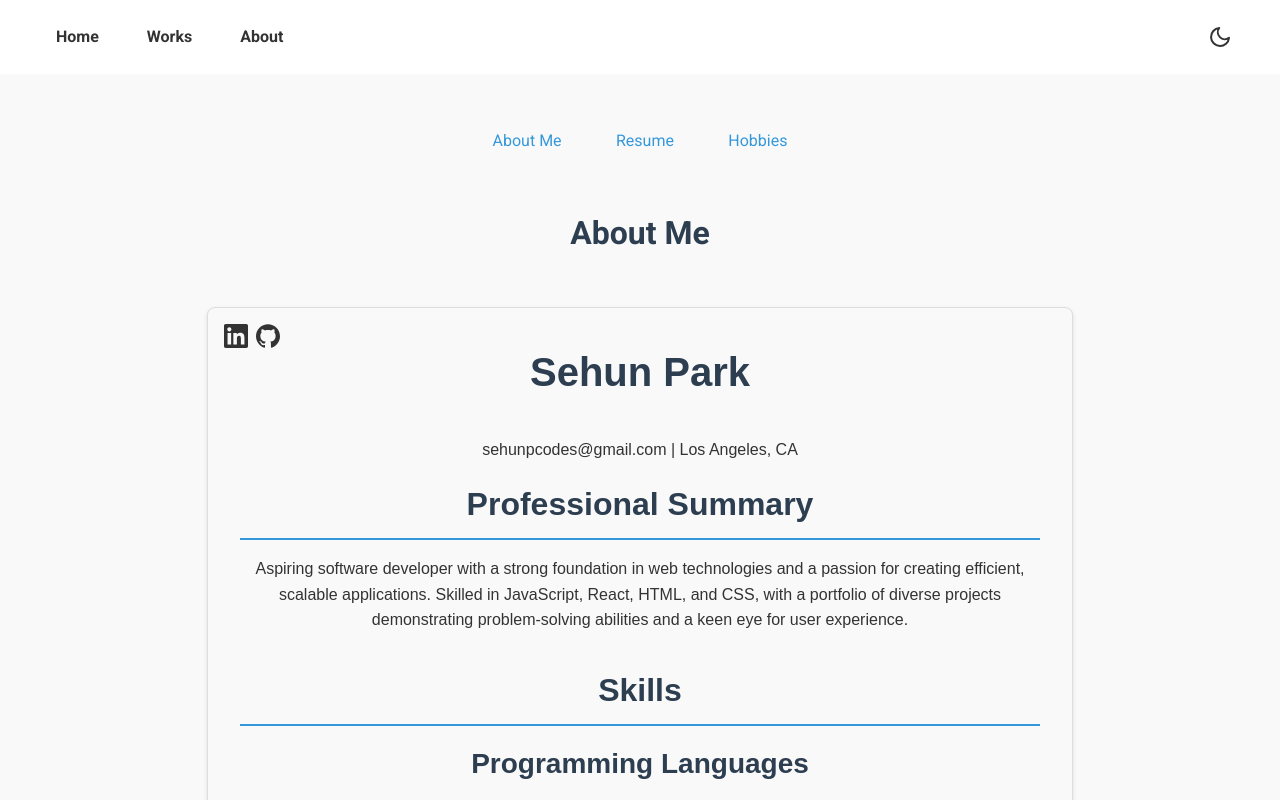
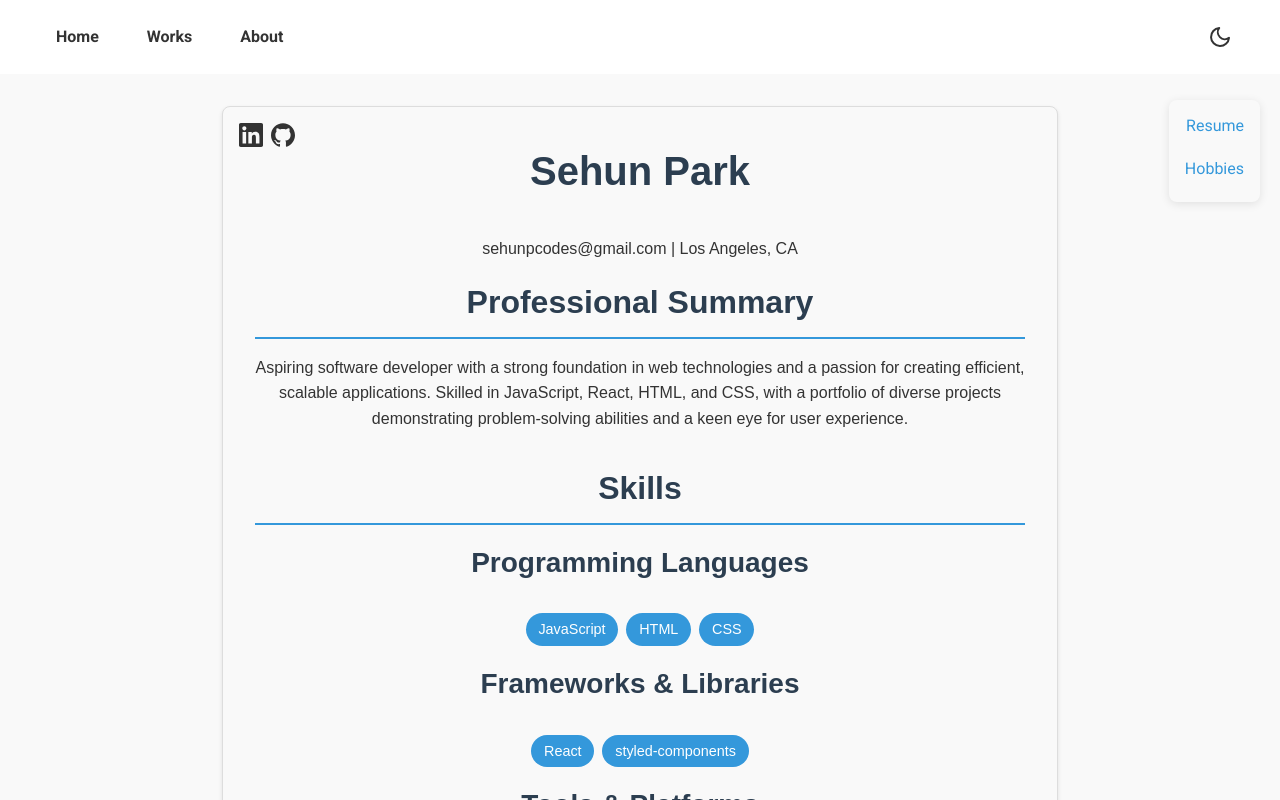
Before and after one commit to sehundpark/personal-portfolio, a React (Vite) app: page /about in a window 1280 px wide. Shown: the top 800 px of the page. Built offline with nearby package versions, Linux system fonts and the light colour scheme.

Commit message:
Navigation in About page UI change. Misc UI changes in About.

```diff
--- a/src/components/HobbyCard.jsx
+++ b/src/components/HobbyCard.jsx
@@ -10,7 +10,7 @@ export const HobbyCard = ({ content, imageSlider }) => {
 };
 
 const StyledCard = styled.div`
-  border: 1px solid var(--border-color);
+  border: 1px solid var(--primary-color);
   border-radius: 12px;
   padding: 20px;
   width: 100%;
@@ -20,7 +20,7 @@ const StyledCard = styled.div`
   display: flex;
   flex-direction: column;
   background-color: var(--card-background);
-  box-shadow: 0 4px 6px var(--shadow-color);
+  box-shadow: 0 4px 6px rgba(0, 0, 0, 0.1);
   transition: transform 0.3s ease;
 
   &:hover {
--- a/src/pages/About.jsx
+++ b/src/pages/About.jsx
@@ -13,16 +13,13 @@ const hobbies = [
   { name: "Sports", Component: HobbiesSports },
 ];
 
-const NAVBAR_HEIGHT = 70; // Adjust this to match your Navbar height
-
 export const About = () => {
-  const [activeSection, setActiveSection] = useState("about");
+  const [activeSection, setActiveSection] = useState("resume");
 
   const scrollToSection = (elementId) => {
     const element = document.getElementById(elementId);
     const elementPosition = element.getBoundingClientRect().top;
-    const offsetPosition =
-      elementPosition + window.pageYOffset - NAVBAR_HEIGHT - 20;
+    const offsetPosition = elementPosition + window.pageYOffset - 80;
 
     window.scrollTo({
       top: offsetPosition,
@@ -32,14 +29,14 @@ export const About = () => {
 
   useEffect(() => {
     const handleScroll = () => {
-      const sections = ["about", "resume", "hobbies"];
+      const sections = ["resume", "hobbies"];
       let current = "";
 
       for (let section of sections) {
         const element = document.getElementById(section);
         if (element) {
           const rect = element.getBoundingClientRect();
-          if (rect.top <= NAVBAR_HEIGHT + 50) {
+          if (rect.top <= 50) {
             current = section;
           }
         }
@@ -58,12 +55,6 @@ export const About = () => {
     <StyledAboutPage>
       <NavBar>
         <NavItem
-          onClick={() => scrollToSection("about")}
-          active={activeSection === "about"}
-        >
-          About Me
-        </NavItem>
-        <NavItem
           onClick={() => scrollToSection("resume")}
           active={activeSection === "resume"}
         >
@@ -76,40 +67,6 @@ export const About = () => {
           Hobbies
         </NavItem>
       </NavBar>
-
-      <Section id="about">
-        <h2>About Me</h2>
-        {/* <StyledAboutMeParagraph>
-          Hello! My name is Sehun. I'm currently searching for work as a Junior
-          Front-End Developer. I began to learn about web development with The
-          Odin Project. I was previously working in marketing, but realized that
-          my future prospects were simply not enough to sustain myself or my
-          desire to one day have a family of my own. I retraced my life back to
-          the very beginning to try and rediscover a potential career that could
-          provide me with a stable financial career whilst being something
-          enjoyable and attuned to my skillset. I was taken back to my memory of
-          a game called Minecraft. It was early in my Junior High school years
-          and I wanted to create an online community for my friends and I. Thus,
-          I created DarkCrest MC Servers. It was, in a way, my first glimpse
-          into the world of computer science and programming. I was running a
-          Minecraft server on Linux and had to learn to navigate via command
-          line. I was doing file transfers via FTP. I had learnt and setup MySQL
-          databases to store world mapping data. I dabbled a little bit in Java
-          to create simple plugins (mods) for the server. I had a lot of fun
-          doing this and actually entered my first year of college with a major
-          in Computer Science and Engineering. However, things didn't quite pan
-          out that first year with due to a series of unfortunate events. I
-          switched majors and pursued something else and had a lot of fun doing
-          it. Half a decade later, I found myself coming back to learning how to
-          code. Financial situations did not allow me to return the conventional
-          route and so I sought out free opportunities and presevered through
-          self-learning and growth. I'm happy to say that I finally feel that I
-          am ready to break into this new field and venture towards this new
-          journey in my life. My mission is to continue learning and growing in
-          this world where creativity and tech intermingles, both seemingly
-          opposite ends but somehow intertwined like myself.
-        </StyledAboutMeParagraph> */}
-      </Section>
 
       <Section id="resume">
         <Resume />
@@ -130,25 +87,24 @@ export const About = () => {
 };
 
 const StyledAboutPage = styled.div`
-  max-width: 1000px;
+  max-width: 900px;
   margin: 0 auto;
   padding: 2rem;
   text-align: center;
   box-sizing: border-box;
-  background-color: var(--background-color);
-  color: var(--text-color);
 `;
 
 const NavBar = styled.nav`
   display: flex;
-  justify-content: center;
-  gap: 1rem;
-  margin-bottom: 2rem;
-  position: sticky;
-  top: ${NAVBAR_HEIGHT}px;
+  flex-direction: column;
+  position: fixed;
+  right: 20px;
+  top: 100px;
   background-color: var(--background-color);
-  padding: 1rem 0;
-  z-index: 90;
+  padding: 0.5rem;
+  border-radius: 8px;
+  box-shadow: 0 2px 10px var(--shadow-color);
+  z-index: 100;
 `;
 
 const NavItem = styled.button`
@@ -160,18 +116,14 @@ const NavItem = styled.button`
     props.active ? "var(--secondary-color)" : "var(--primary-color)"};
   transition: color 0.3s ease;
   font-weight: ${(props) => (props.active ? "bold" : "normal")};
+  margin-bottom: 0.5rem;
+  padding: 0.5rem;
+  text-align: right;
 
   &:hover {
     color: var(--secondary-color);
   }
 `;
-
-// const StyledAboutMeParagraph = styled.p`
-//   padding-bottom: 50px;
-//   border-bottom: 2px solid var(--border-color);
-//   margin-bottom: 50px;
-//   text-align: center;
-// `;
 
 const Hobbies = styled.div`
   margin-top: 50px;
@@ -181,7 +133,7 @@ const Hobbies = styled.div`
 
 const Section = styled.section`
   margin-bottom: 3rem;
-  scroll-margin-top: ${NAVBAR_HEIGHT + 20}px;
+  scroll-margin-top: 20px;
 `;
 
 const HobbiesGrid = styled.div`
--- a/src/pages/subpages/Education/Resume.jsx
+++ b/src/pages/subpages/Education/Resume.jsx
@@ -236,7 +236,7 @@ export const Resume = () => {
 };
 
 const StyledResume = styled.div`
-  max-width: 800px;
+  max-width: 100%;
   margin: 0 auto;
   padding: 2rem;
   font-family: Arial, sans-serif;
```
